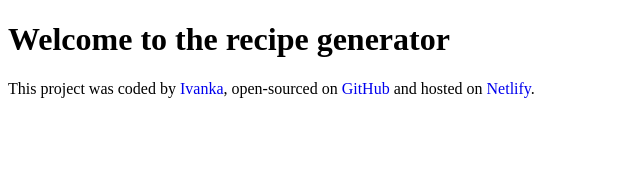
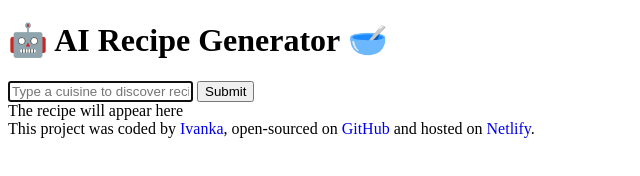
Before and after one commit to bendanpanda/ai-recipe-generator, a plain HTML site: page index.html in a window 1280 px wide. Shown: the whole page, without its empty margins (0-640 px from the left). Drawn offline with Linux system fonts and the light colour scheme.

Commit message:
Added basic html

```diff
--- a/index.html
+++ b/index.html
@@ -7,7 +7,24 @@
     <link rel="stylesheet" href="src/style.css" />
   </head>
   <body>
-    <h1>Welcome to the recipe generator</h1>
+    <header>
+      <h1>🤖 AI Recipe Generator 🥣</h1>
+    </header>
+
+    <main>
+      <form>
+        <input
+          type="text"
+          placeholder="Type a cuisine to discover recipes
+        (e.g., Spanish, Lebanese, Korean)"
+          autofocus
+          required
+          autocomplete="off"
+        />
+        <input type="submit" />
+      </form>
+      <div class="recipe" id="recipe">The recipe will appear here</div>
+    </main>
 
     <footer>
       This project was coded by
```
